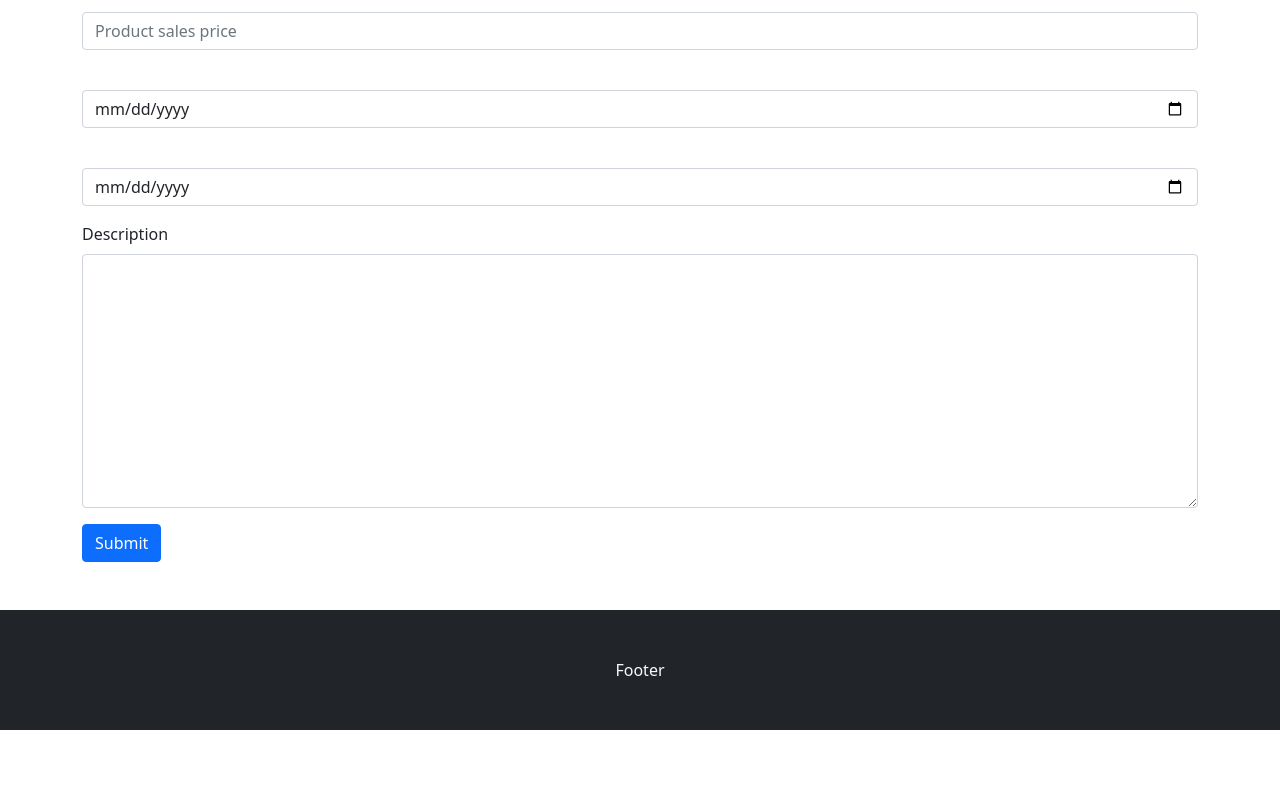
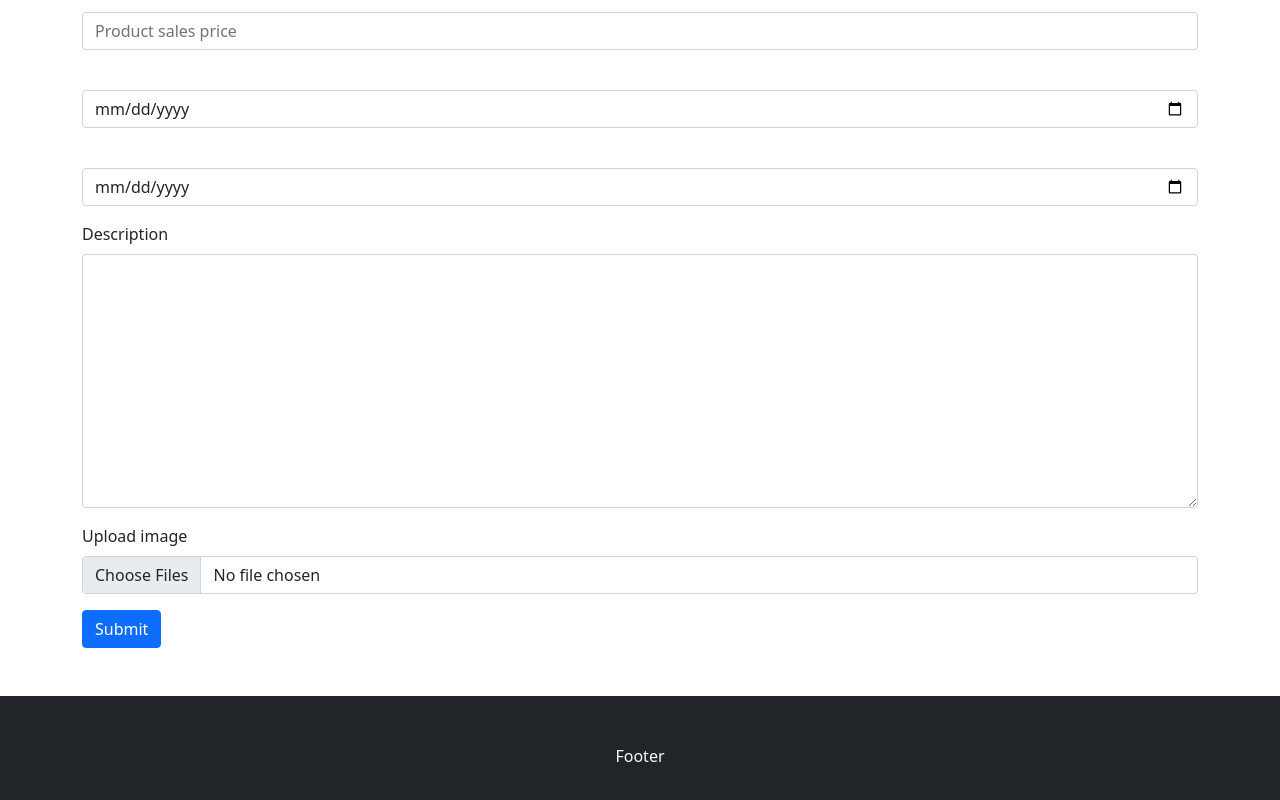
Before and after one commit to Dipak2056/ecommerce-frontend, a React (Create React App) app: page /product/new in a window 1280 px wide. Shown: the part 601-1401 px from the top of the page. Before the commit the page ends 1331 px from the top, so only its background shows below. Built offline with nearby package versions, Linux system fonts and the light colour scheme; no server answers.

Commit message:
front end of image handler formdata

```diff
--- a/src/components/product-form/ProductForm.jsx
+++ b/src/components/product-form/ProductForm.jsx
@@ -10,6 +10,7 @@ export const ProductForm = () => {
   const dispatch = useDispatch();
   const { categories } = useSelector((state) => state.category);
   const [form, setForm] = useState({});
+  const [images, setImages] = useState([]);
 
   useEffect(() => {
     dispatch(fetchCategoriesAction());
@@ -25,7 +26,18 @@ export const ProductForm = () => {
   };
   const handleOnSubmit = (e) => {
     e.preventDefault();
-    dispatch(postProductAction(form));
+    //we did this approach to send the image as a bundle to the server, formData has all the data of the images and the text
+    const formData = new FormData();
+    for (const key in form) {
+      formData.append(key, form[key]);
+    }
+    images.length && [...images].map((img) => formData.append("images", img));
+    dispatch(postProductAction(formData));
+  };
+  const handleOnImageSelect = (e) => {
+    const { files } = e.target;
+    setImages(files);
+    console.log(files);
   };
 
   const inputFields = [
@@ -84,6 +96,14 @@ export const ProductForm = () => {
       required: true,
       rows: 10,
     },
+    {
+      name: "images",
+      type: "file",
+      multiple: true,
+      accept: "image/*",
+      label: "Upload image",
+      required: true,
+    },
   ];
 
   return (
@@ -117,7 +137,13 @@ export const ProductForm = () => {
       </Form.Group>
 
       {inputFields.map((item, i) => (
-        <CustomInput key={i} {...item} onChange={handleOnChange} />
+        <CustomInput
+          key={i}
+          {...item}
+          onChange={
+            item.name === "images" ? handleOnImageSelect : handleOnChange
+          }
+        />
       ))}
 
       <Button variant="primary" type="submit">
```
